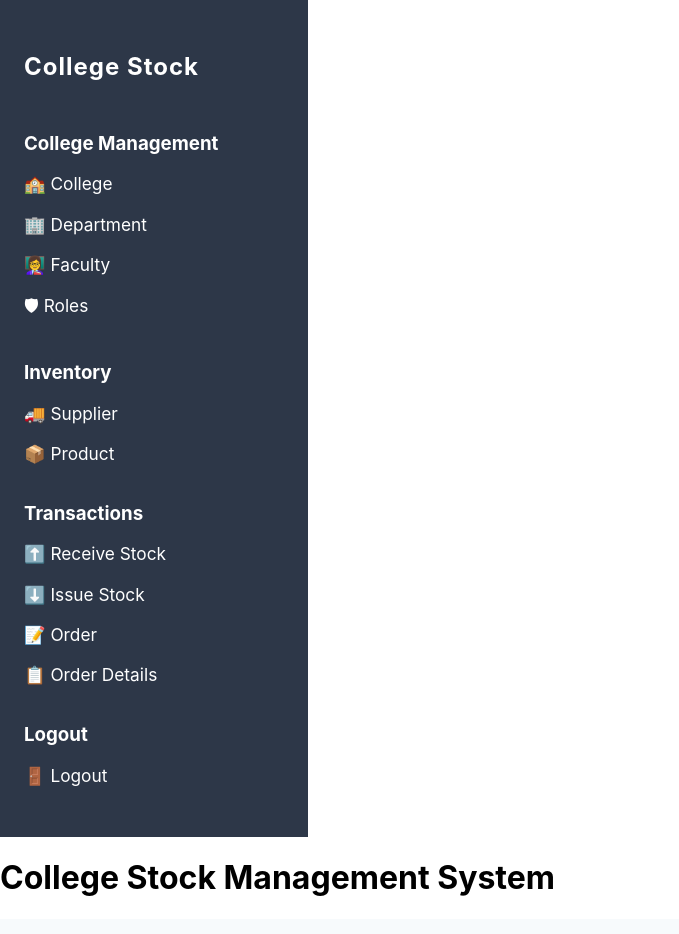
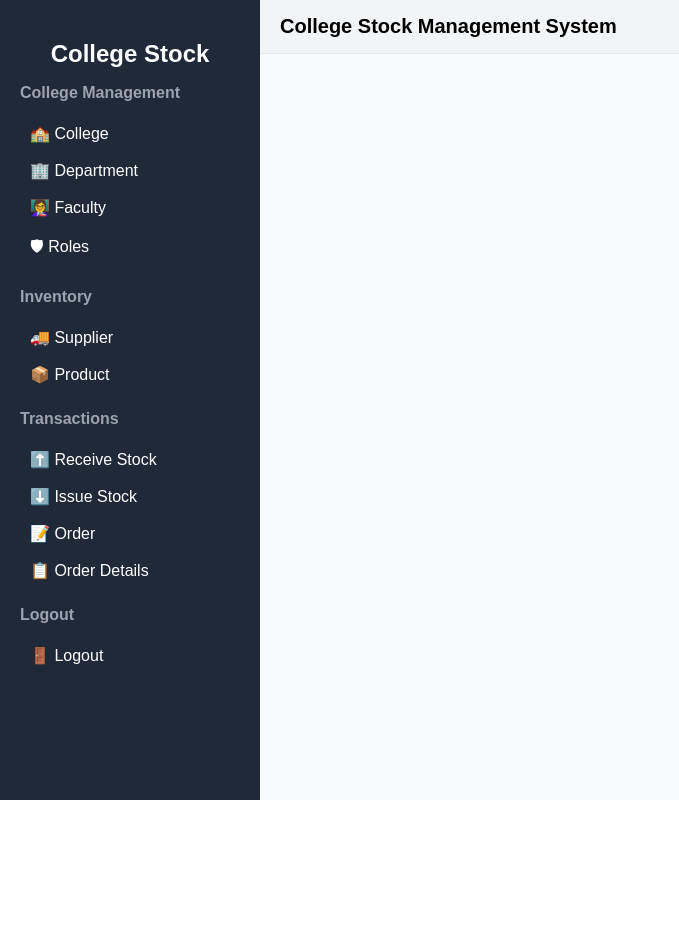
Before and after one commit to hasemansi/stock, a React (Vite) app in the folder frontend/: page /dashboard in a window 1280 px wide. Shown: the top 934 px of the page, without its empty margins (0-679 px from the left). After the commit the page ends 800 px from the top, so only its background shows below. Built offline with nearby package versions, Linux system fonts and the light colour scheme.

Commit message:
Update Dashboard.module.css

```diff
--- a/frontend/src/components/Auth/Dashboard.module.css
+++ b/frontend/src/components/Auth/Dashboard.module.css
@@ -1,51 +1,81 @@
-.dashboardContainer {
+.dashboardWrapper {
   display: flex;
   height: 100vh;
+  font-family: Arial, sans-serif;
 }
 
+/* Sidebar */
 .sidebar {
-  width: 260px;
-  background: #2d3748;
-  color: #fff;
-  padding: 2rem 1.5rem;
-  display: flex;
-  flex-direction: column;
-  min-width: 200px;
+  width: 220px;
+  background-color: #1f2937;
+  color: white;
+  padding: 20px;
+  overflow-y: auto;
 }
 
 .sidebarTitle {
   font-size: 1.5rem;
+  margin-bottom: 1rem;
+  text-align: center;
+}
+
+/* Sections inside sidebar */
+.section {
+  margin-bottom: 20px;
+}
+
+.sectionTitle {
+  font-size: 1rem;
   font-weight: bold;
-  margin-bottom: 2rem;
-  letter-spacing: 1px;
+  margin-bottom: 8px;
+  color: #9ca3af;
 }
 
 .navList {
   list-style: none;
   padding: 0;
-  margin: 0;
 }
 
 .navItem {
-  margin-bottom: 1.2rem;
+  margin: 6px 0;
 }
 
 .navLink {
-  color: #fff;
+  color: white;
   text-decoration: none;
-  font-size: 1.08rem;
-  transition: color 0.2s;
-  display: flex;
-  align-items: center;
+  display: block;
+  padding: 6px 10px;
+  border-radius: 5px;
+  transition: background 0.2s;
 }
 
 .navLink:hover {
-  color: #63b3ed;
+  background-color: #374151;
 }
 
+/* Main container */
+.mainContainer {
+  flex: 1;
+  display: flex;
+  flex-direction: column;
+}
+
+/* Navbar */
+.navbar {
+  background-color: #f3f4f6;
+  padding: 15px 20px;
+  border-bottom: 1px solid #e5e7eb;
+}
+
+.navbarTitle {
+  margin: 0;
+  font-size: 1.25rem;
+}
+
+/* Main Content */
 .mainContent {
   flex: 1;
-  padding: 2.5rem;
-  background: #f7fafc;
+  padding: 20px;
+  background-color: #f9fafb;
   overflow-y: auto;
 }
```
